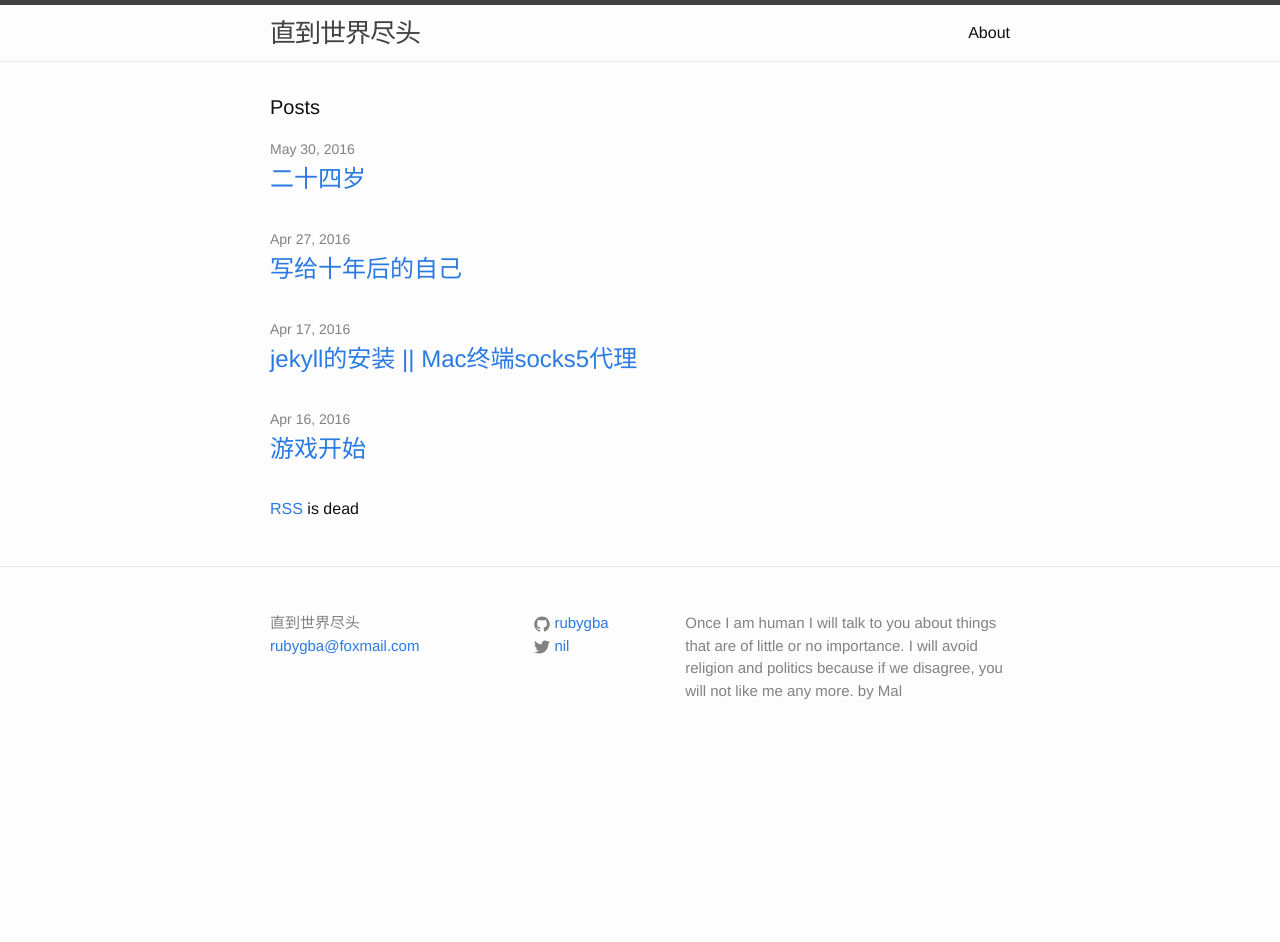
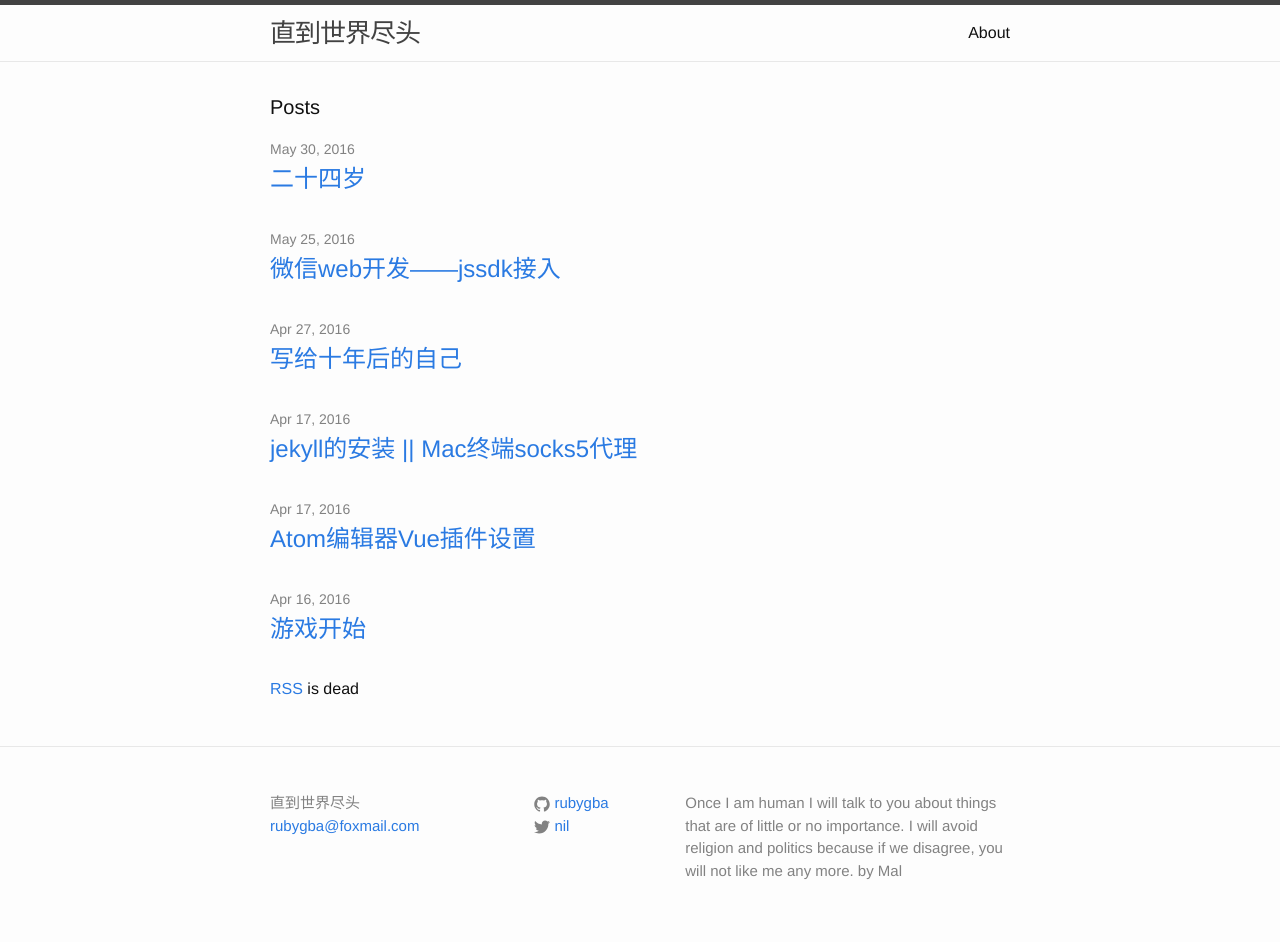
Before and after one commit to rubygba/blog, a Jekyll site: the page built from index.html, in a window 1280 px wide. Built offline with Jekyll 4.4.1, drawn with Linux system fonts in a browser that asks for light colours; before the commit the page ends 900 px from its top, so only the background shows below that; some of the changed lines change nothing that is shown.

Commit message:
post 0627

````diff
--- /dev/null
+++ b/_posts/2016-05-25-weixin-jssdk.md
@@ -0,0 +1,10 @@
+---
+layout: post
+title:  "微信web开发——jssdk接入"
+date:   2016-05-25 18:55:00 +0800
+categories: web javascript
+---
+
+## 引入jssdk
+
+##
--- /dev/null
+++ b/_posts/2016-6-27-atom-vue-stylus.md
@@ -0,0 +1,70 @@
+---
+layout: post
+title:  "Atom编辑器Vue插件设置"
+date:   2016-04-17 14:30:00 +0800
+categories: Atom Stylus plugins packages emmet
+---
+
+### 前言
+
+在最新版中，Atom使用 `language-vue` 插件已经可以为 `.vue` 文件提供良好的代码高亮效果。但为了加快写代码的速度，代码补全是开发中不可缺少的功能，vue使用了嵌入的HTML、style和script文本，其中HTML的emmet插件默认无法调用、Stylus格式的style也无法正确调用stylus插件的补全功能。
+
+### 为 `.vue` 文件添加emmet插件支持
+
+Atom设置界面，打开：File -> Keymap，添加：
+
+``` cson
+'atom-text-editor[data-grammar="text html vue"]:not([mini])':
+    'tab': 'emmet:expand-abbreviation-with-tab'
+```
+
+### 修改 `language-vue` 插件，使其正确识别Stylus
+
+打开Atom配置文件夹 `用户名\.atom` ，插件文件夹 `用户名\.atom\packages\language-vue` ，配置文件 `language-vue\grammers\vue.cson`
+
+原配置
+
+``` cson
+...
+
+  {
+    name: "source.stylus.embedded.html"
+    begin: "(?:^\\s+)?(<)((?i:style))\\b(?=[^>]*lang=[\"']stylus[\"'])"
+    end: "(</)((?i:style))(>)(?:\\s*\\n)?"
+    captures:
+      "1":
+        name: "punctuation.definition.tag.html"
+      "2":
+        name: "entity.name.tag.style.html"
+      "3":
+        name: "punctuation.definition.tag.html"
+    patterns: [
+      {
+        include: "#tag-stuff"
+      }
+      {
+        begin: "(>)"
+        beginCaptures:
+          "1":
+            name: "punctuation.definition.tag.html"
+        end: "(?=</(?i:style))"
+        patterns: [
+          {
+            include: "source.css.stylus"
+          }
+        ]
+      }
+    ]
+  }
+
+...
+```
+
+修改第一句就行
+``` cson
+...
+
+  name: "source.css.stylus.embedded.html"
+
+...
+```
````
Also changed, not shown: _posts/2016-05-30-24th-birthday.md (+2 -0 lines).
